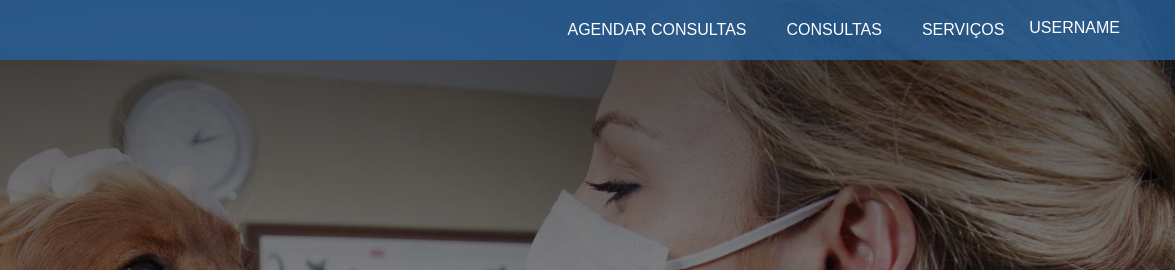
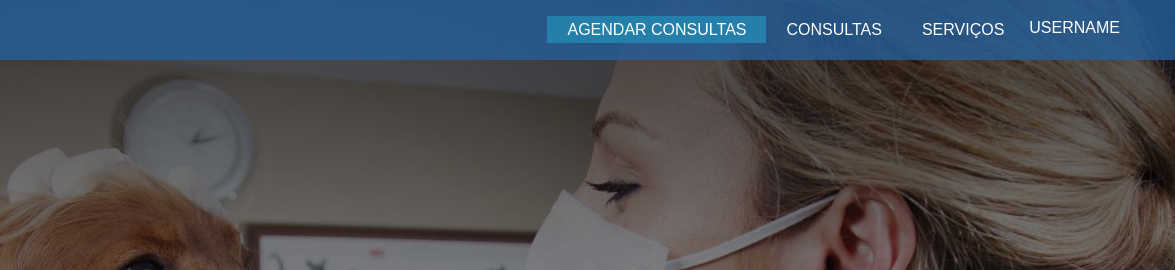
Before and after one commit to Kennedyr3/veterinary-clinic-frontend, a plain HTML site: page index.html in a window 1280 px wide. In both pictures the pointer is over the link "AGENDAR CONSULTAS". Shown: the top 270 px of the page, 105-1280 px from the left. Drawn offline with Linux system fonts and the light colour scheme; a web font is replaced by a local one.

Commit message:
Desempenho 3

```diff
--- a/css/index.css
+++ b/css/index.css
@@ -30,9 +30,9 @@ nav .logo img {
   transition: .5s;
 }
 
-nav.black .logo img {
-  /* height: 52px; */
-}
+/* nav.black .logo img {
+  height: 52px;
+} */
 
 nav ul {
   float:right;
@@ -246,6 +246,10 @@ section.cont3 p {
   min-width: 160px;
   box-shadow: 0px 8px 16px 0px rgba(0,0,0,0.2);
   z-index: 1;
+}nav ul li a.active,
+nav ul li a:hover {
+  color:#fff;
+  background:rgb(36, 128, 170);
 }
 
 button:hover, .active {
@@ -279,6 +283,7 @@ button.black {
   text-align: center;
   border-radius: 10px;
   position: absolute;
+
 }
 
 #textopublic span {
@@ -305,6 +310,7 @@ button.black {
   position: absolute;
   border-radius: 100%;
 }
+
 
 #cir2 {
   background-size:cover;
```
Also changed, not shown: index.html (+0 -3 lines).
